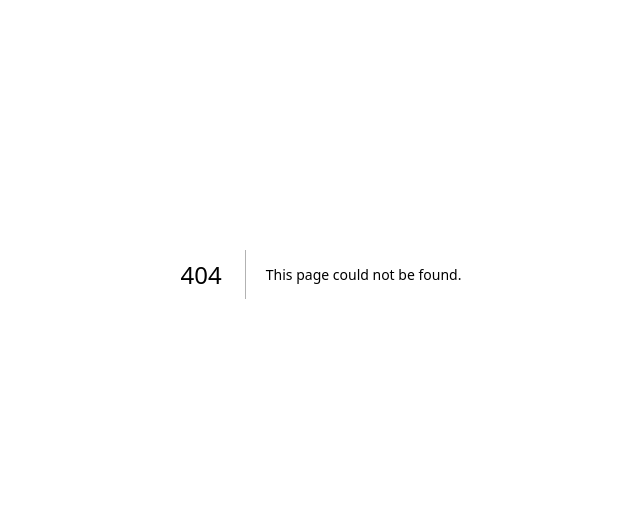
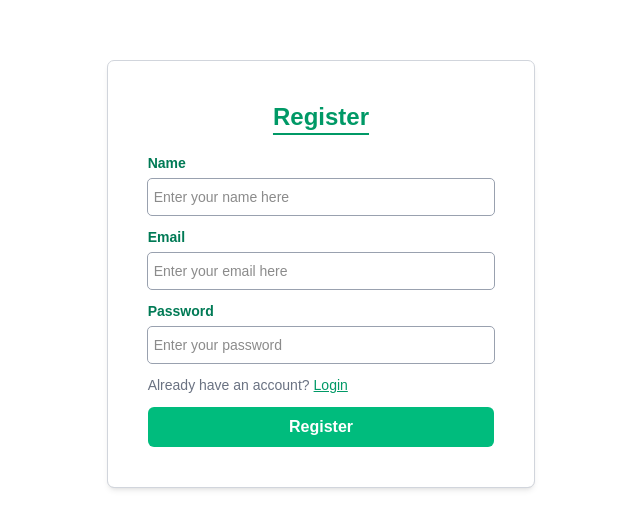
Before and after one commit to viradm334/havenwear, a Next.js app: page /register in a window 1280 px wide. Before the commit this address had no page. Shown: the part 126-654 px from the top of the page, without its empty margins (319-959 px from the left). Built offline with nearby package versions, Linux system fonts and the light colour scheme.

Commit message:
add ui login and register

```diff
--- /dev/null
+++ b/src/app/login/page.js
@@ -0,0 +1,48 @@
+"use client";
+
+import Link from "next/link";
+
+export default function Login() {
+  return (
+    <div className="flex justify-center items-center h-screen">
+      <div className="flex flex-col p-10 outline-gray-300 rounded-md bg-white outline-1 shadow-md w-1/3">
+        <h1 className="font-bold text-2xl text-center text-emerald-600 mb-5 underline underline-offset-8 decoration-2">
+          Login
+        </h1>
+        <form className="flex flex-col">
+          <label className="text-sm text-emerald-700 font-bold mb-1.5">
+            Email
+          </label>
+          <input
+            type="email"
+            name="email"
+            className="outline-1 outline-gray-400 rounded-sm mb-3 p-1.5 placeholder:text-sm placeholder:text-normal focus:outline-emerald-600"
+            placeholder="Enter your email here"
+          />
+          <label className="text-sm text-emerald-700 font-bold mb-1.5">
+            Password
+          </label>
+          <input
+            type="password"
+            name="email"
+            className="outline-1 outline-gray-400 rounded-sm mb-3 p-1.5 placeholder:text-sm placeholder:font-normal focus:outline-emerald-600"
+            placeholder="Enter your password"
+          />
+
+          <p className="mb-3 font-medium text-sm text-gray-500">
+            Don't have an account yet?
+            <Link
+              href={"/register"}
+              className="font-medium text-sm text-emerald-600 underline ml-1"
+            >
+              Register
+            </Link>
+          </p>
+          <button className="bg-emerald-500 outline-none rounded-md w-full text-white font-bold px-1 py-2 cursor-pointer hover:bg-emerald-600">
+            Login
+          </button>
+        </form>
+      </div>
+    </div>
+  );
+}
--- /dev/null
+++ b/src/app/register/page.js
@@ -0,0 +1,57 @@
+"use client";
+
+import Link from "next/link";
+
+export default function Register() {
+  return (
+    <div className="flex justify-center items-center h-screen">
+      <div className="flex flex-col p-10 outline-gray-300 rounded-md bg-white outline-1 shadow-md w-1/3">
+        <h1 className="font-bold text-2xl text-center text-emerald-600 mb-5 underline underline-offset-8 decoration-2">
+          Register
+        </h1>
+        <form className="flex flex-col">
+          <label className="text-sm text-emerald-700 font-bold mb-1.5">
+            Name
+          </label>
+          <input
+            type="name"
+            name="name"
+            className="outline-1 outline-gray-400 rounded-sm mb-3 p-1.5 placeholder:text-sm placeholder:text-normal focus:outline-emerald-600"
+            placeholder="Enter your name here"
+          />
+          <label className="text-sm text-emerald-700 font-bold mb-1.5">
+            Email
+          </label>
+          <input
+            type="email"
+            name="email"
+            className="outline-1 outline-gray-400 rounded-sm mb-3 p-1.5 placeholder:text-sm placeholder:text-normal focus:outline-emerald-600"
+            placeholder="Enter your email here"
+          />
+          <label className="text-sm text-emerald-700 font-bold mb-1.5">
+            Password
+          </label>
+          <input
+            type="password"
+            name="email"
+            className="outline-1 outline-gray-400 rounded-sm mb-3 p-1.5 placeholder:text-sm placeholder:font-normal focus:outline-emerald-600"
+            placeholder="Enter your password"
+          />
+
+          <p className="mb-3 font-medium text-sm text-gray-500">
+            Already have an account?
+            <Link
+              href={"/login"}
+              className="font-medium text-sm text-emerald-600 underline ml-1"
+            >
+              Login
+            </Link>
+          </p>
+          <button className="bg-emerald-500 outline-none rounded-md w-full text-white font-bold px-1 py-2 cursor-pointer hover:bg-emerald-600">
+            Register
+          </button>
+        </form>
+      </div>
+    </div>
+  );
+}
```
